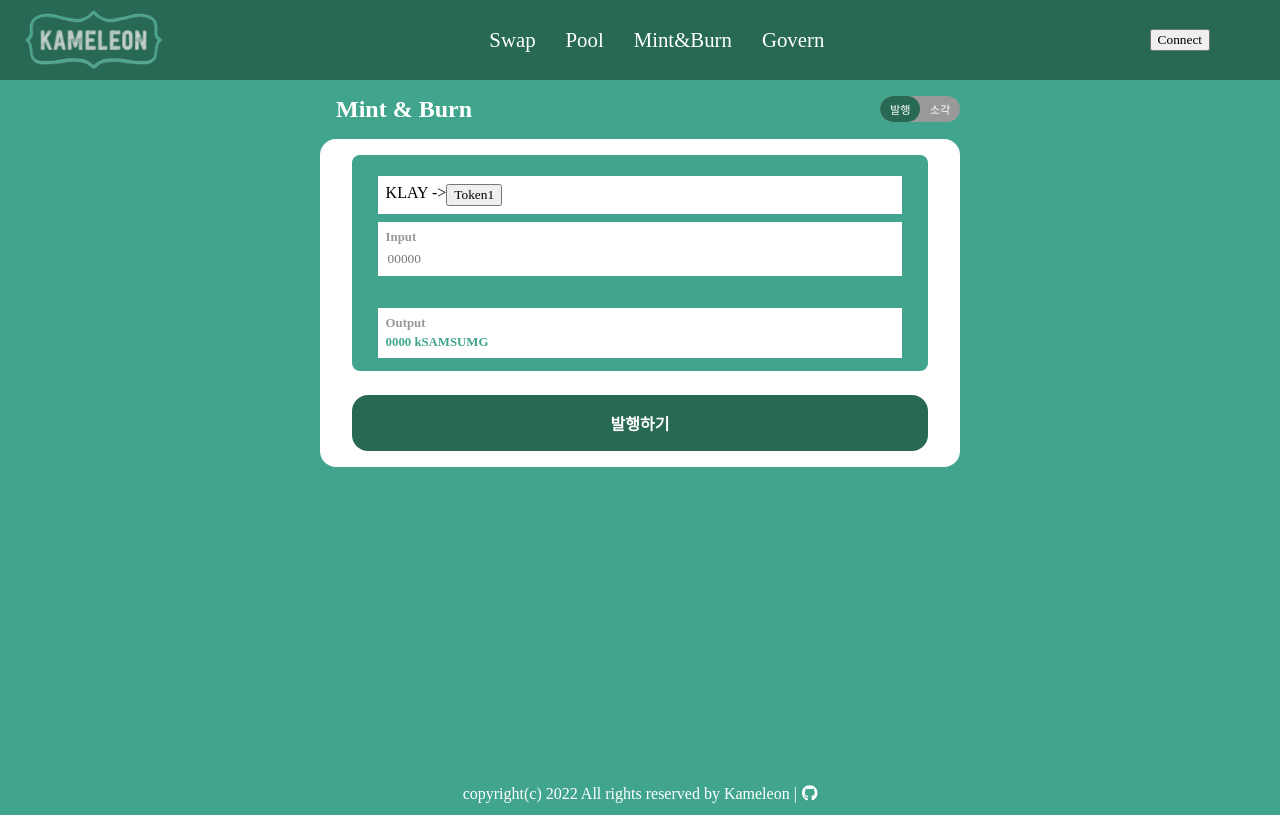
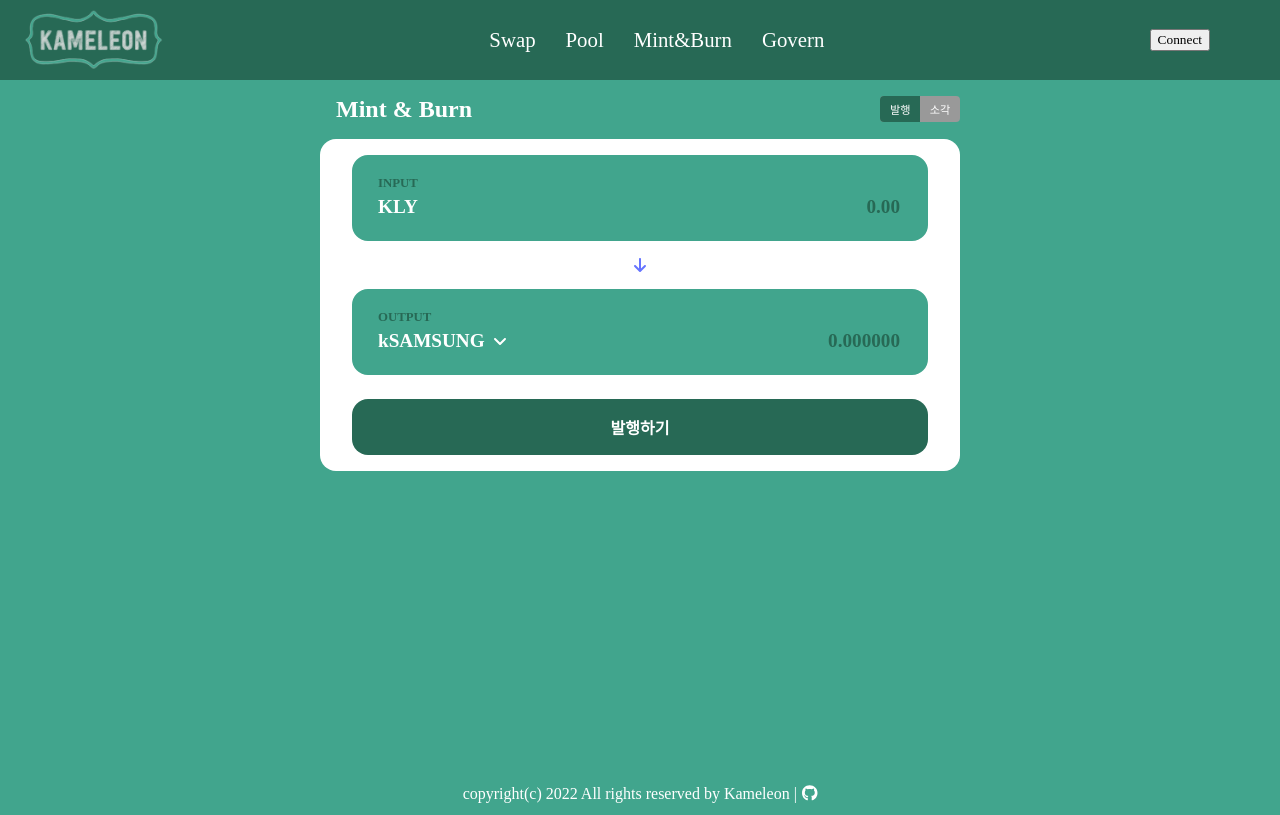
Before and after one commit to codestates/beb-03-Kameleon, a React (Create React App) app in the folder client/: page /mint in a window 1280 px wide. Built offline with nearby package versions, Linux system fonts and the light colour scheme.

Commit message:
feat(client): Modify Mint&Burn page

```diff
--- a/client/package.json
+++ b/client/package.json
@@ -43,6 +43,7 @@
   "devDependencies": {
     "@fortawesome/fontawesome-svg-core": "^6.1.1",
     "@fortawesome/free-brands-svg-icons": "^6.1.1",
+    "@fortawesome/free-solid-svg-icons": "^6.1.1",
     "@fortawesome/react-fontawesome": "^0.1.18",
     "@reduxjs/toolkit": "^1.8.1",
     "@types/prettier": "^2.6.0",
--- /dev/null
+++ b/client/src/components/Input/MultipleInput.styles.tsx
@@ -0,0 +1,105 @@
+import styled from 'styled-components';
+
+export const MultipleInputContainer = styled.div<{
+  isFocus: boolean;
+  isError: boolean;
+}>`
+  & > div {
+    border: 2px solid
+      ${(props) =>
+        props.isError
+          ? 'var(--red)'
+          : props.isFocus
+          ? 'var(--blue)'
+          : 'var(--green)'};
+    border-radius: 1rem;
+    background-color: var(--green);
+    padding: 1rem 1.5rem;
+  }
+
+  & > div > label {
+    font-size: 0.8rem;
+    font-weight: 600;
+    color: var(--dark-green);
+  }
+
+  & > section {
+    margin-top: 0.2rem;
+    font-size: 0.8rem;
+    font-weight: 600;
+    color: var(--red);
+    text-align: right;
+  }
+
+  .icon {
+    color: white;
+    padding: 0.5rem 0.5rem;
+
+    :hover {
+      cursor: pointer;
+    }
+  }
+`;
+
+export const MultipleInputWrapper = styled.div`
+  display: flex;
+
+  & > section {
+    display: flex;
+    align-items: center;
+  }
+
+  /* temp */
+  & > section > img {
+    margin-right: 0.5%;
+  }
+
+  & > section > div {
+    font-size: 1.2rem;
+    font-weight: 600;
+    color: var(--white);
+  }
+
+  & > input {
+    flex: auto;
+    width: 100%;
+    height: 2rem;
+    border: 0;
+    font-size: 1.2rem;
+    font-weight: 600;
+    color: var(--white);
+    background-color: var(--green);
+    outline: none;
+    text-align: right;
+
+    ::placeholder {
+      color: var(--dark-green);
+    }
+  }
+`;
+
+export const MultipleInputBlank = styled.div`
+  margin: 0 -1.5rem;
+  height: 1rem;
+  border-bottom: 1px solid var(--dark-green);
+`;
+
+export const MultipleInputList = styled.ul`
+  margin: 0 -1.5rem;
+  height: 20rem;
+  overflow-y: scroll;
+
+  ::-webkit-scrollbar {
+    display: none;
+  }
+
+  & > li {
+    color: var(--white);
+    padding: 1.5rem 1.5rem;
+
+    :hover {
+      cursor: pointer;
+      background-color: var(--dark-green);
+    }
+  }
+`;
--- /dev/null
+++ b/client/src/components/Input/MultipleInput.tsx
@@ -0,0 +1,91 @@
+import React, { useState, useCallback } from 'react';
+import { FontAwesomeIcon } from '@fortawesome/react-fontawesome';
+import { IconProp } from '@fortawesome/fontawesome-svg-core';
+import { faAngleDown, faAngleUp } from '@fortawesome/free-solid-svg-icons';
+
+import {
+  MultipleInputContainer,
+  MultipleInputWrapper,
+  MultipleInputBlank,
+  MultipleInputList,
+} from './MultipleInput.styles';
+
+import useInput from '../../hooks/useInput';
+
+import { createTokenList } from '../../utils/dummyCreator';
+
+const angleUp = faAngleUp as IconProp;
+const angleDown = faAngleDown as IconProp;
+
+interface LayoutProps {
+  children: React.ReactNode;
+}
+
+const MultipleInput = ({ children }: LayoutProps) => {
+  const [isOpen, setIsOpen] = useState(false);
+  const { inputValue, isFocus, isError, setInputKey, setIsFocus, changeInput } =
+    useInput();
+
+  const tokenList = createTokenList(20);
+
+  const clickDownIcon = useCallback(() => {
+    setIsOpen(true);
+    setIsFocus(true);
+  }, [setIsOpen, setIsFocus]);
+
+  const clickUpIcon = useCallback(() => {
+    setIsOpen(false);
+    setIsFocus(false);
+  }, [setIsOpen, setIsFocus]);
+
+  return (
+    <MultipleInputContainer isFocus={isFocus} isError={isError}>
+      <div>
+        <label htmlFor="input">{children}</label>
+        <MultipleInputWrapper>
+          <section>
+            {/* temp */}
+            {/* <img /> */}
+            <div>kSAMSUNG</div>
+            {isOpen ? (
+              <FontAwesomeIcon
+                icon={angleUp}
+                className="icon"
+                onClick={clickUpIcon}
+              />
+            ) : (
+              <FontAwesomeIcon
+                icon={angleDown}
+                className="icon"
+                onClick={clickDownIcon}
+              />
+            )}
+          </section>
+          <input
+            placeholder="0.000000"
+            id="input"
+            autoComplete="off"
+            value={inputValue || ''}
+            onKeyDown={(e) => setInputKey(e.key)}
+            onChange={(e) => changeInput(e)}
+            onFocus={() => setIsFocus(true)}
+            onBlur={() => setIsFocus(false)}
+          />
+        </MultipleInputWrapper>
+        {isOpen && (
+          <>
+            <MultipleInputBlank />
+            <MultipleInputList>
+              {tokenList.map((el) => (
+                <li key={el.id}>{el.name}</li>
+              ))}
+            </MultipleInputList>
+          </>
+        )}
+      </div>
+      {isError && <section>Required</section>}
+    </MultipleInputContainer>
+  );
+};
+
+export default MultipleInput;
--- /dev/null
+++ b/client/src/components/Input/SingleInput.styles.tsx
@@ -0,0 +1,70 @@
+import styled from 'styled-components';
+
+export const SingleInputContainer = styled.div<{
+  isFocus: boolean;
+  isError: boolean;
+}>`
+  & > div {
+    border: 2px solid
+      ${(props) =>
+        props.isError
+          ? 'var(--red)'
+          : props.isFocus
+          ? 'var(--blue)'
+          : 'var(--green)'};
+    border-radius: 1rem;
+    background-color: var(--green);
+    padding: 1rem 1.5rem;
+  }
+
+  & > div > label {
+    font-size: 0.8rem;
+    font-weight: 600;
+    color: var(--dark-green);
+  }
+
+  & > section {
+    margin-top: 0.2rem;
+    font-size: 0.8rem;
+    font-weight: 600;
+    color: var(--red);
+    text-align: right;
+  }
+`;
+
+export const SingleInputWrapper = styled.div`
+  display: flex;
+
+  & > section {
+    display: flex;
+    align-items: center;
+  }
+
+  /* temp */
+  & > section > img {
+    margin-right: 0.5%;
+  }
+
+  & > section > div {
+    font-size: 1.2rem;
+    font-weight: 600;
+    color: var(--white);
+  }
+
+  & > input {
+    flex: auto;
+    width: 100%;
+    height: 2rem;
+    border: 0;
+    font-size: 1.2rem;
+    font-weight: 600;
+    color: var(--white);
+    background-color: var(--green);
+    outline: none;
+    text-align: right;
+
+    ::placeholder {
+      color: var(--dark-green);
+    }
+  }
+`;
--- /dev/null
+++ b/client/src/components/Input/SingleInput.tsx
@@ -0,0 +1,42 @@
+import React from 'react';
+
+import { SingleInputContainer, SingleInputWrapper } from './SingleInput.styles';
+
+import useInput from '../../hooks/useInput';
+
+interface LayoutProps {
+  children: React.ReactNode;
+}
+
+const SingleInput = ({ children }: LayoutProps) => {
+  const { inputValue, isFocus, isError, setInputKey, setIsFocus, changeInput } =
+    useInput();
+
+  return (
+    <SingleInputContainer isFocus={isFocus} isError={isError}>
+      <div>
+        <label htmlFor="input">{children}</label>
+        <SingleInputWrapper>
+          <section>
+            {/* temp */}
+            {/* <img /> */}
+            <div>KLY</div>
+          </section>
+          <input
+            placeholder="0.00"
+            id="input"
+            autoComplete="off"
+            value={inputValue || ''}
+            onKeyDown={(e) => setInputKey(e.key)}
+            onChange={changeInput}
+            onFocus={() => setIsFocus(true)}
+            onBlur={() => setIsFocus(false)}
+          />
+        </SingleInputWrapper>
+      </div>
+      {isError && <section>Required</section>}
+    </SingleInputContainer>
+  );
+};
+
+export default SingleInput;
--- /dev/null
+++ b/client/src/hooks/useInput.tsx
@@ -0,0 +1,36 @@
+import React, { useState, useCallback } from 'react';
+
+const useInput = () => {
+  const [inputValue, setInputValue] = useState<string>('');
+  const [inputKey, setInputKey] = useState<string>('');
+  const [isFocus, setIsFocus] = useState(false);
+  const [isError, setIsError] = useState(false);
+
+  const changeInput = useCallback(
+    (e: React.ChangeEvent<HTMLInputElement>) => {
+      if (
+        !!parseInt(inputKey) ||
+        inputKey === 'Backspace' ||
+        inputKey === 'Delete'
+      ) {
+        setInputValue(e.target.value);
+      } else if (
+        inputKey === '.' &&
+        e.target.value.match(/\./g)?.length === 1
+      ) {
+        setInputValue(e.target.value);
+      }
+
+      if (e.target.value) {
+        setIsError(false);
+      } else {
+        setIsError(true);
+      }
+    },
+    [inputKey]
+  );
+
+  return { inputValue, isFocus, isError, setInputKey, setIsFocus, changeInput };
+};
+
+export default useInput;
--- a/client/src/pages/MintPage.tsx
+++ b/client/src/pages/MintPage.tsx
@@ -1,10 +1,19 @@
-import React, { useState } from 'react';
+import { useState } from 'react';
+import { FontAwesomeIcon } from '@fortawesome/react-fontawesome';
+import { IconProp } from '@fortawesome/fontawesome-svg-core';
+import { faArrowDown } from '@fortawesome/free-solid-svg-icons';
+
 import {
   MintPageWrapper,
   TabStyle,
-  InputStyle,
   DetailInfoStyle,
+  IconWrapper,
 } from './styles/MintPage.styles';
+
+import SingleInput from '../components/Input/SingleInput';
+import MultipleInput from '../components/Input/MultipleInput';
+
+const arrowDown = faArrowDown as IconProp;
 
 const SwapPage = () => {
   const [tab, setTab] = useState('mint');
@@ -31,43 +40,20 @@ const SwapPage = () => {
       <form action="">
         {tab === 'mint' ? (
           <>
-            <div>
-              <InputStyle>
-                <div>
-                  <span>
-                    KLAY -&gt;
-                    <button type="button"> Token1</button>
-                  </span>
-                </div>
-                <div>
-                  <label htmlFor="mintInput">Input</label>
-                  <span>
-                    <input type="number" id="mintInput" placeholder="00000" />
-                  </span>
-                </div>
-                <dl>
-                  <dt>Output</dt>
-                  <dd>0000 kSAMSUMG</dd>
-                </dl>
-              </InputStyle>
-            </div>
+            <SingleInput>INPUT</SingleInput>
+            <IconWrapper>
+              <FontAwesomeIcon icon={arrowDown} className="icon" />
+            </IconWrapper>
+            <MultipleInput>OUTPUT</MultipleInput>
             <button type="button">발행하기</button>
           </>
         ) : (
           <>
-            <div>
-              <InputStyle>
-                <div>
-                  <label htmlFor="input">kSAMSUNG Token</label>
-                  <span>
-                    <input type="number" id="input" placeholder="00000" />
-                  </span>
-                </div>
-                <dl>
-                  <dt>Output</dt>
-                  <dd>0000 kSAMSUMG</dd>
-                </dl>
-              </InputStyle>
+            <MultipleInput>INPUT</MultipleInput>
+            <IconWrapper>
+              <FontAwesomeIcon icon={arrowDown} className="icon" />
+            </IconWrapper>
+            <SingleInput>OUTPUT</SingleInput>
             <DetailInfoStyle>
               <div>
                 <dt>Exchange Rate</dt>
@@ -78,7 +64,6 @@ const SwapPage = () => {
                 <dd>0.001KLAY</dd>
               </div>
             </DetailInfoStyle>
-            </div>
             <button type="button">소각하기</button>
           </>
         )}
--- a/client/src/pages/styles/MintPage.styles.tsx
+++ b/client/src/pages/styles/MintPage.styles.tsx
@@ -27,6 +27,11 @@ const MintPageWrapper = styled.div`
       background-color: var(--dark-green);
       border-radius: 1rem;
       border: 0;
+
+      :hover {
+        cursor: pointer;
+        opacity: 0.8;
+      }
     }
   }
 `;
@@ -36,7 +41,7 @@ const TabStyle = styled.span`
   top: 0;
   right: 0;
   background-color: var(--gray);
-  border-radius: 4rem;
+  border-radius: 0.25rem;
   overflow: hidden;
 
   & > button {
@@ -44,65 +49,10 @@ const TabStyle = styled.span`
     color: var(--white);
     font-size: 0.7rem;
     border: 0;
-    border-radius: 4rem;
     background-color: transparent;
 
     &.on {
       background-color: var(--dark-green);
-    }
-  }
-`;
-
-const InputStyle = styled.div`
-  padding: 0.8rem 1.6rem;
-  background-color: var(--green);
-  border-radius: 0.5rem;
-
-  & > div {
-    position: relative;
-    width: 100%;
-    padding: 0.5rem;
-    margin-top: 0.5rem;
-    background-color: var(--white);
-
-    & > label {
-      display: block;
-      width: 100%;
-      color: var(--gray);
-      font-size: 0.8rem;
-      font-weight: 700;
-    }
-
-    & > span {
-      display: flex;
-
-      & em {
-        font-style: normal;
-        font-size: 0.8rem;
-        font-weight: 700;
-        color: var(--green);
-      }
-
-      & input {
-        width: 100%;
-        border: 0;
-        margin-top: 0.3rem;
-      }
-    }
-  }
-  & > dl {
-    padding: 0.5rem;
-    margin-top: 2rem;
-    background-color: var(--white);
-    font-size: 0.8rem;
-    font-weight: 700;
-
-    & > dt {
-      color: var(--gray);
-    }
-    & > dd {
-      margin-top: 0.3rem;
-      color: var(--green);
     }
   }
 `;
@@ -130,4 +80,11 @@ const DetailInfoStyle = styled.dl`
   }
 `;
 
-export { MintPageWrapper, InputStyle, DetailInfoStyle, TabStyle };
+export const IconWrapper = styled.div`
+  display: flex;
+  justify-content: center;
+  padding: 1rem 0;
+  color: var(--blue);
+`;
+
+export { MintPageWrapper, DetailInfoStyle, TabStyle };
```
Also changed, not shown: 1 other file (tests, documents, lock files or other folders). Lines whose indentation alone changed are shown as unchanged.
